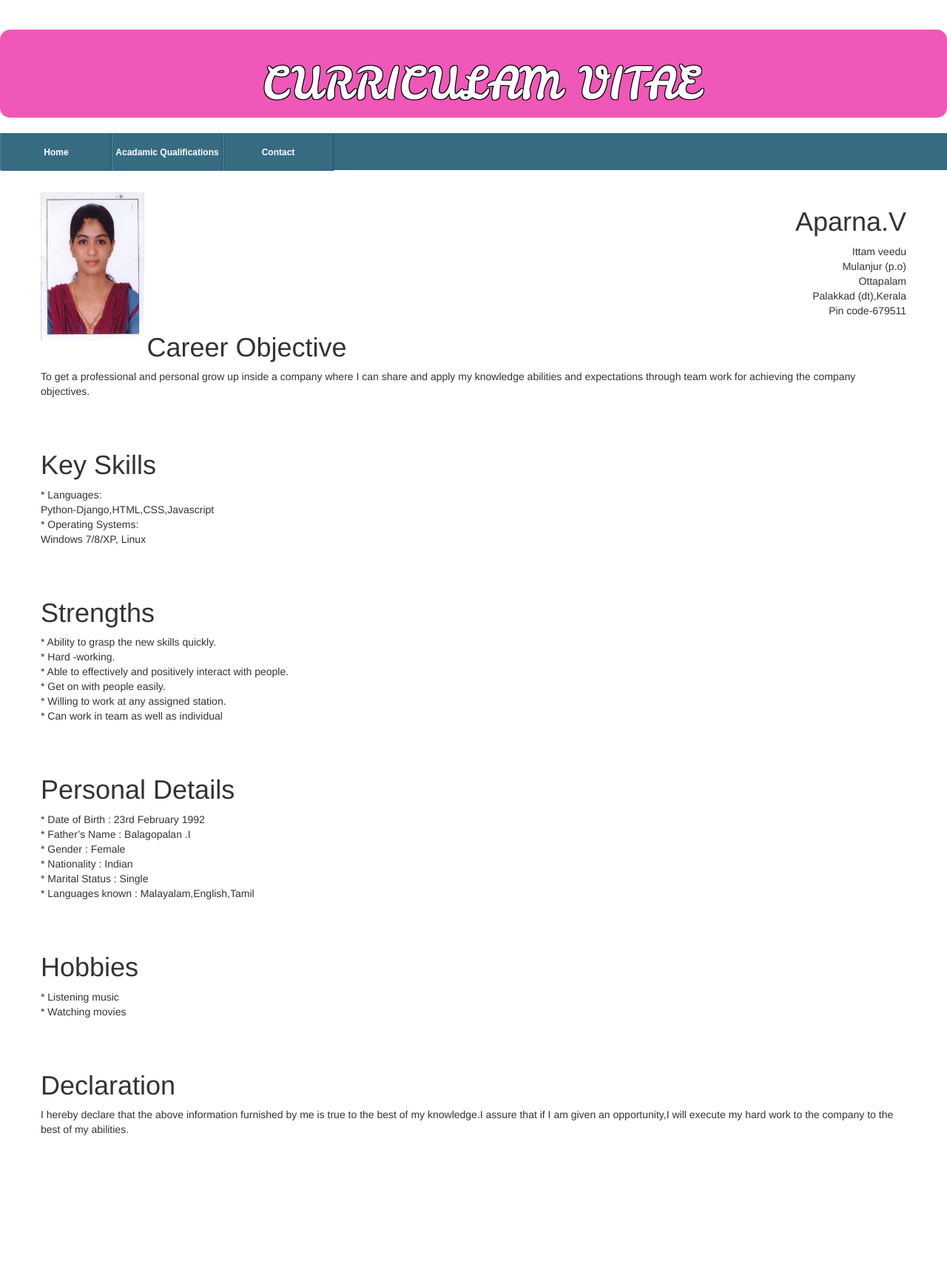
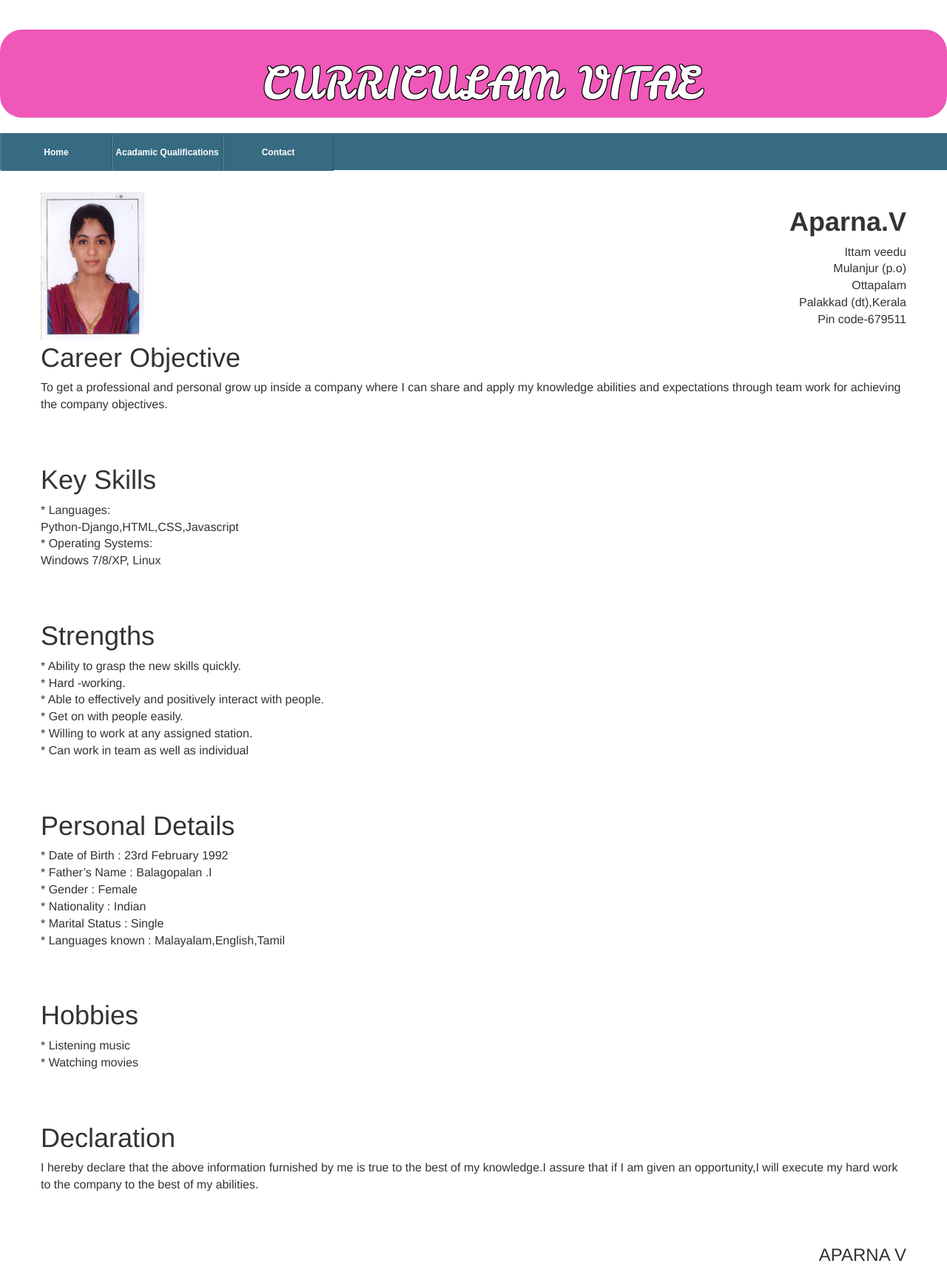
Before and after one commit to AparnaBalagopal/resume-blog, a Django app: page / in a window 1280 px wide. Shown: the whole page at 74% size. Before the commit the page ends 1535 px from the top, so only its background shows below. Run offline with Django 3.2, Linux system fonts and the light colour scheme; data comes from the database, SQL or seed files in the repository; parts of the project's set-up code (start-up, migrations or seed data) failed here and were passed over; some libraries are stand-ins or nearby versions.

Commit message:
changes in font style

```diff
--- a/biodata/static/css/biodata.css
+++ b/biodata/static/css/biodata.css
@@ -9,7 +9,7 @@ body {
 }
 .page-header {
 
- 	border-radius: 14px;
+ 	border-radius: 30px;
   	background-position: 100px;
 	height: 120px;
     background-color: #ED1A72;
@@ -168,6 +168,7 @@ h1, h2, h3, h4 {
 }
 
 .contact {
-	color: #03011A;
+	color: #000000;
 	font-family: 'Lobster';
+
 }
--- a/biodata/templates/biodata/first_page.html
+++ b/biodata/templates/biodata/first_page.html
@@ -2,14 +2,17 @@
 {% load staticfiles %}
 
 {% block content %}
-    <br><br><br><br><img src="{% static "biodata/PIC.jpg" %}" style="width: 12%; height: 25%; " align="left" />  <h1 align="right">Aparna.V</h1><p align="right">Ittam veedu <br>Mulanjur (p.o) <br>Ottapalam<br>Palakkad (dt),Kerala<br>Pin code-679511</p>
+    <br><br><br><br><img src="{% static "biodata/PIC.jpg" %}" style="width: 12%; height: 25%; " align="left" />  <h1 align="right"><b>Aparna.V</h1></b><p align="right"><font size="3">Ittam veedu<br>Mulanjur (p.o)<br>Ottapalam<br>Palakkad (dt),Kerala<br>Pin code-679511</p>
 
     {% for post in posts %}
 
         <div class="post">
 
             <h1>{{ post.title }}</a></h1>
-            <p>{{ post.text|linebreaksbr }}</p>
+            <p><font size="3"> {{ post.text|linebreaksbr }}</p>
         </div>
+
+
     {% endfor %}
+    <h3 align="right">APARNA V</h3>
 {% endblock %}
```
